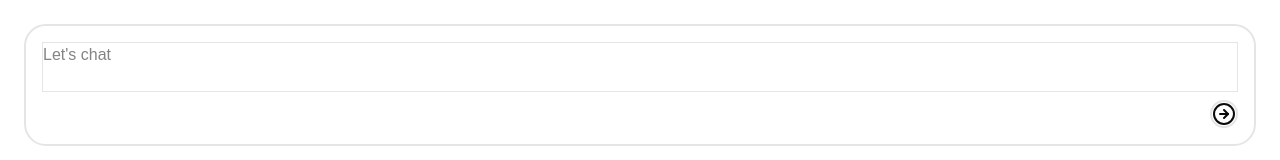
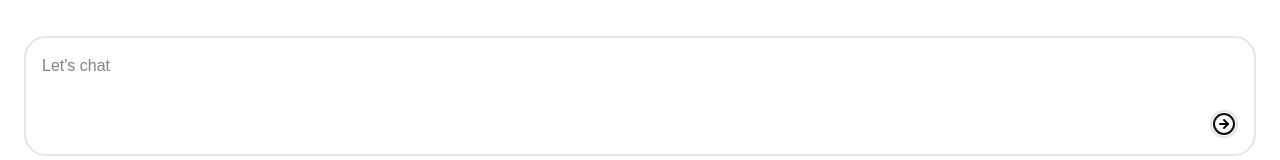
Before and after one commit to teja205101/MERN-AI-APP, a React (Vite) app in the folder packages/client/: page / in a window 1280 px wide. Shown: the top 160 px of the page. Built offline with nearby package versions, Linux system fonts and the light colour scheme.

Commit message:
styling the messages and responses

```diff
--- a/packages/client/src/components/ui/chatBot.tsx
+++ b/packages/client/src/components/ui/chatBot.tsx
@@ -44,7 +44,7 @@ export const ChatBot = () => {
 
    return (
       <div>
-         <div className="flex flex-col gap-3">
+         <div className="flex flex-col gap-3 mb-3">
             {messages.map((message, index) => (
                <p
                   key={index}
@@ -68,7 +68,7 @@ export const ChatBot = () => {
                   required: true,
                   validate: (data) => data.trim().length > 0,
                })}
-               className="w-full border focus:outline-0 resize-none"
+               className="w-full focus:outline-0 resize-none"
                placeholder="Let's chat"
             />
             <button
```
